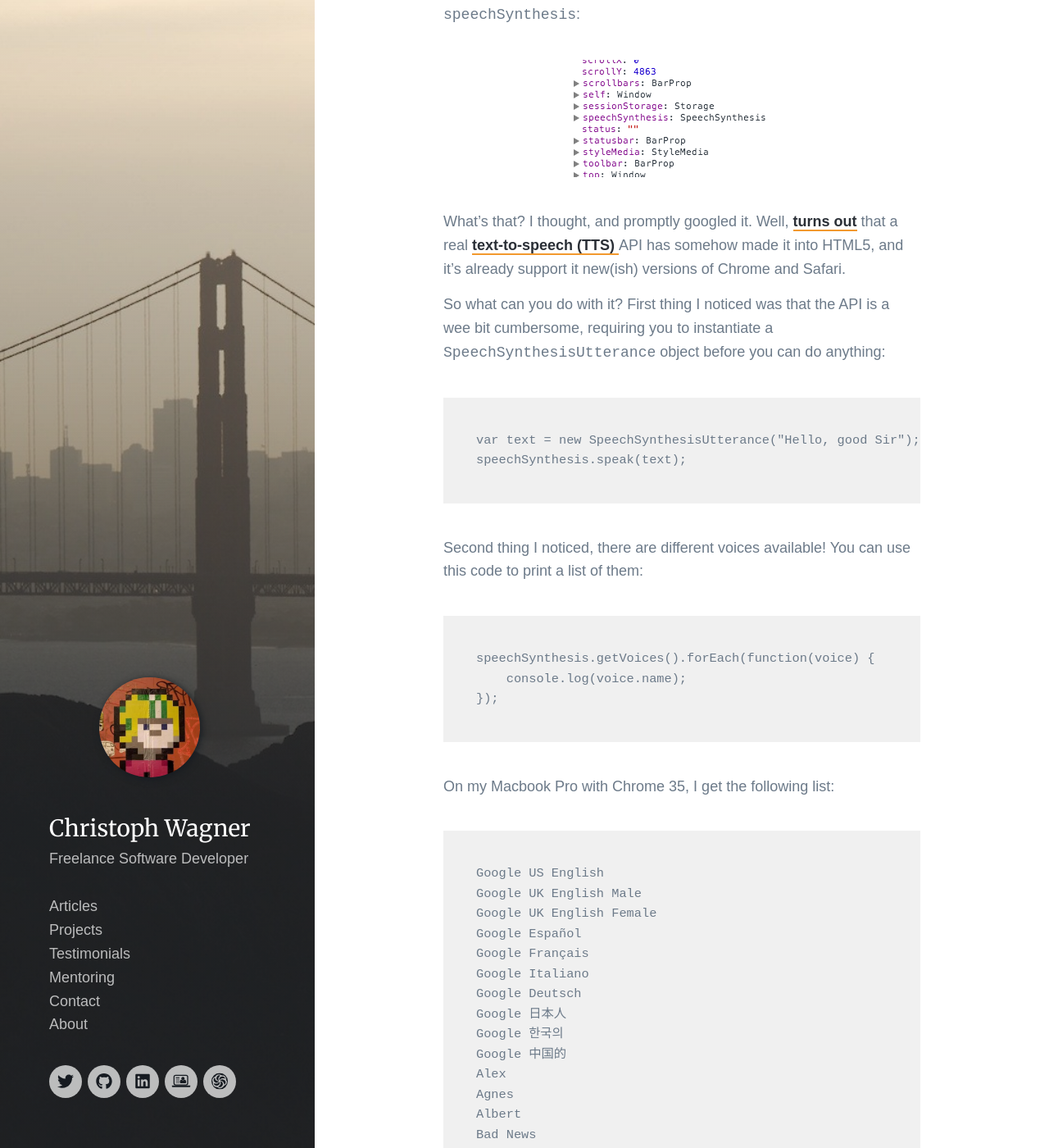
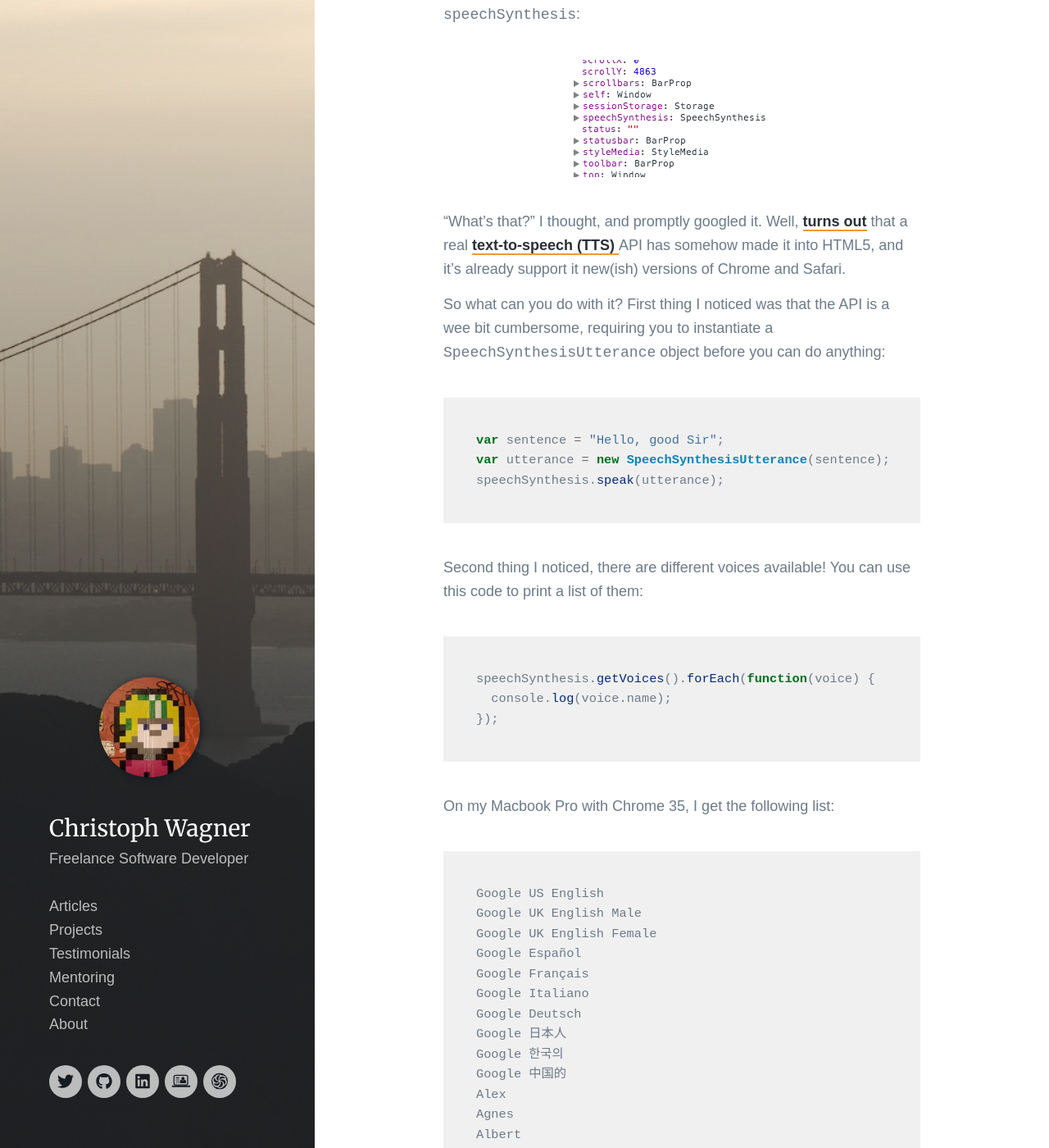
Before and after one commit to PandaWhisperer/pandawhisperer.github.io, a Jekyll site: the page built from _posts/2014-06-04-your-browser-can-talk.md, in a window 1280 px wide and 1400 px high, scrolled down 979 px. Shown: the whole window at 82% size. Built offline with Jekyll 4.4.1, drawn with Linux system fonts in a browser that asks for light colours; nearby versions of some CDN libraries; some web fonts are replaced; comment, search, counter and statistics services are not loaded; some of the changed text lies outside the part shown.

Commit message:
Formatting

````diff
--- a/_posts/2014-06-04-your-browser-can-talk.md
+++ b/_posts/2014-06-04-your-browser-can-talk.md
@@ -13,20 +13,25 @@ So I was debugging some code in Chrome's Web Inspector, and while looking at the
 
 ![](/images/posts/e7de9e950f1e6546591bb4facfa44ed9deb6a1bada06ec76ac5d9e06218583d8.png)
 
-What's that? I thought, and promptly googled it. Well, [turns out](http://updates.html5rocks.com/2014/01/Web-apps-that-talk---Introduction-to-the-Speech-Synthesis-API) that a real [text-to-speech (TTS) ](http://en.wikipedia.org/wiki/Speech_synthesis) API has somehow made it into HTML5, and it's already support it new(ish) versions of Chrome and Safari.
+"What's that?" I thought, and promptly googled it. Well, [turns out](http://updates.html5rocks.com/2014/01/Web-apps-that-talk---Introduction-to-the-Speech-Synthesis-API) that a real [text-to-speech (TTS) ](http://en.wikipedia.org/wiki/Speech_synthesis) API has somehow made it into HTML5, and it's already support it new(ish) versions of Chrome and Safari.
 
 <!-- more -->
 
 So what can you do with it? First thing I noticed was that the API is a wee bit cumbersome, requiring you to instantiate a `SpeechSynthesisUtterance` object before you can do anything:
 
-    var text = new SpeechSynthesisUtterance("Hello, good Sir");
-    speechSynthesis.speak(text);
+```javascript
+var sentence = "Hello, good Sir";
+var utterance = new SpeechSynthesisUtterance(sentence);
+speechSynthesis.speak(utterance);
+```
 
 Second thing I noticed, there are different voices available! You can use this code to print a list of them:
 
-    speechSynthesis.getVoices().forEach(function(voice) {
-        console.log(voice.name);
-    });
+```javascript
+speechSynthesis.getVoices().forEach(function(voice) {
+  console.log(voice.name);
+});
+```
 
 On my Macbook Pro with Chrome 35, I get the following list:
 
@@ -69,12 +74,15 @@ Looks like the first ten are supplied by Google, while the rest are from MacOS X
 
 So now that we know that, why don't we have each voice introduce itself? Here's the code:
 
-    speechSynthesis.getVoices().forEach(function(voice) {
-        var name = voice.name,
-            speech = new SpeechSynthesisUtterance("Hello, my name is " + name);
-        speech.voice = voice;
-        speechSynthesis.speak(speech);
-    });
+```javascript
+speechSynthesis.getVoices().forEach(function(voice) {
+  var name = voice.name,
+      text = "Hello, my name is " + name,
+      speech = new SpeechSynthesisUtterance(text);
+  speech.voice = voice;
+  speechSynthesis.speak(speech);
+});
+```
 
 I don't know about you, but I nearly died from laughter while listening to some of them. The accent on the Spanish and Japanese voices is just so perfect.
 
@@ -82,8 +90,8 @@ Finally, let's have some fun! We'll use this to make our browser ticklish. Try c
 <a href="javascript:(function()%7Bvar%20f%20%3D%20function()%20%7Bvar%20v%20%3D%20speechSynthesis.getVoices().filter(function(v)%20%7B%20return%20v.name%20%3D%3D%20'Hysterical'%3B%20%7D)%5B0%5D%2Cs%20%3D%20%5B%22ahahahaha%22%2C%20%22stop%20it%22%2C%20%22don't%20tickle%20me%22%5D%2Ct%20%3D%20new%20SpeechSynthesisUtterance(s%5B~~(Math.random()*s.length)%5D)%3Bt.voice%20%3D%20v%3B%20speechSynthesis.speak(t)%3B%7D%3BArray.prototype.slice.call(document.querySelectorAll('a')).forEach(function(a)%20%7Ba.addEventListener('mouseover'%2C%20f)%3B%7D)%7D)()">this link</a>
 and then hover your mouse pointer over some links. Works best on a Mac, because the voice I'm using is probably not available on Windows.
 
-[Here is the source](https://gist.github.com/cw4gn3r/c161fd368cfe7b206aa2) if you're interested.
+[Here is the source](https://gist.github.com/cw4gn3r/) if you're interested.
 
 What would you build with this?
 
-EDIT: User L0wkey on reddit [mentioned](http://www.reddit.com/r/javascript/comments/279s5s/your_browser_can_talk/chz9zwu?context=3) a great [CodePen](http://codepen.io/matt-west/pen/wGzuJ) that gives you a minimalistic UI to explore the capabilities of your browser's speech synthesis. Thanks!
+PS: User [L0wkey](https://www.reddit.com/user/L0wkey/) on reddit [mentioned](http://www.reddit.com/r/javascript/comments/279s5s/your_browser_can_talk/chz9zwu?context=3) a great [CodePen](http://codepen.io/matt-west/pen/wGzuJ) that gives you a minimalistic UI to explore the capabilities of your browser's speech synthesis. Thanks!
````
